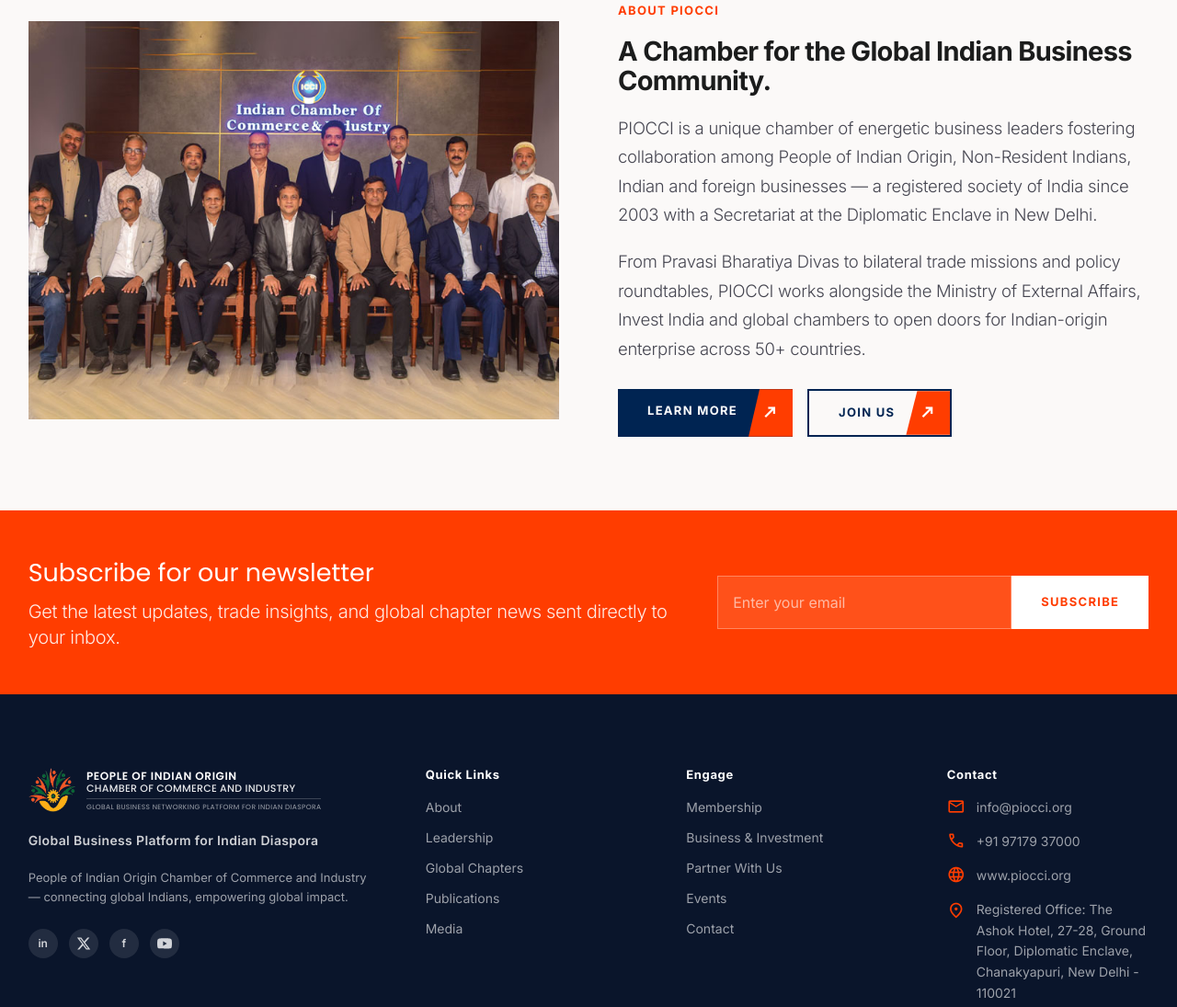
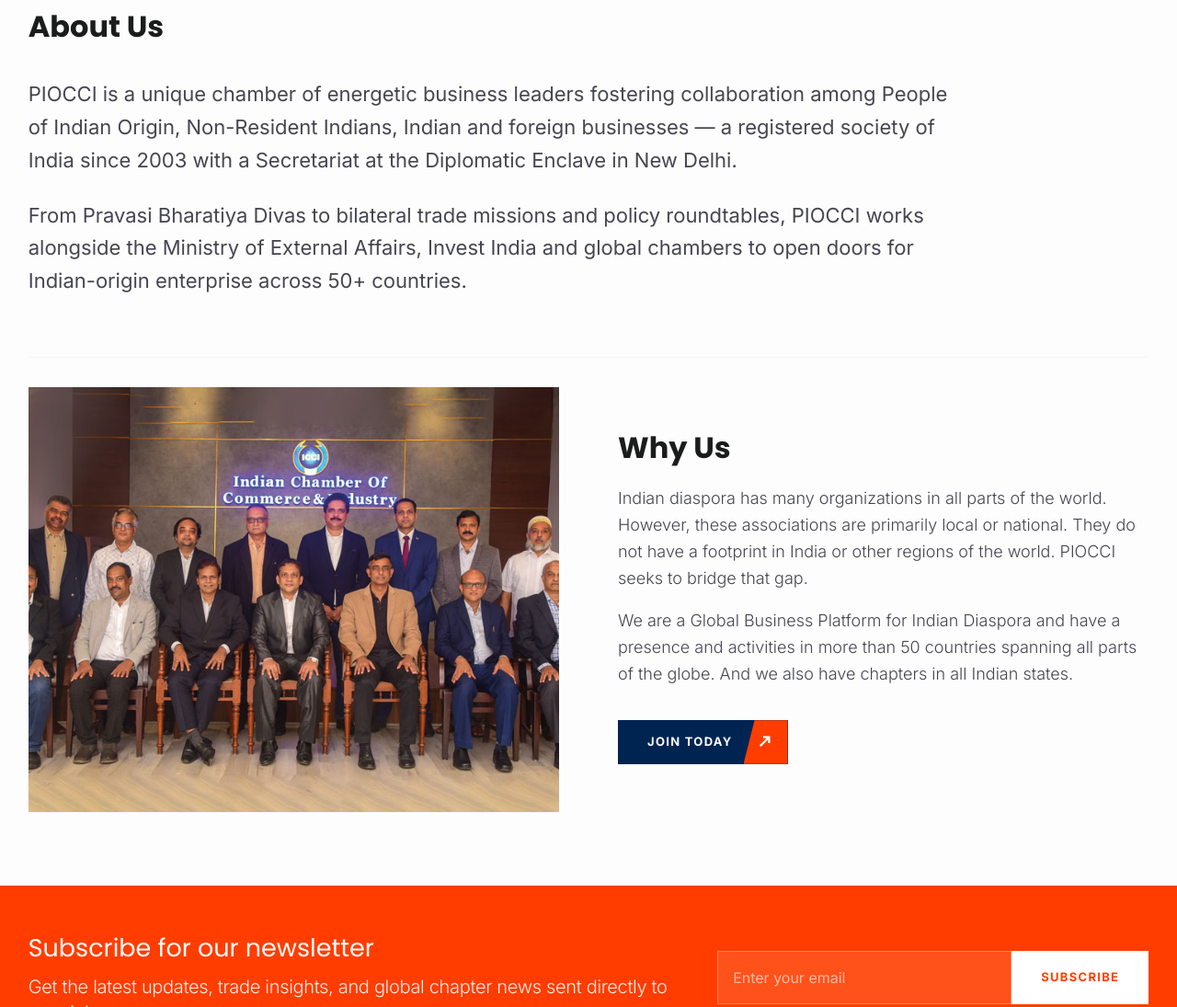
Before and after one commit to pinkiAkiko/PIOCCI01, a plain HTML site: page index.html in a window 1280 px wide. Shown: the part 4877-5972 px from the top of the page at 92% size. Drawn offline with nearby package versions, Linux system fonts and the light colour scheme.

Commit message:
about us and ehy us added

```diff
--- a/index.html
+++ b/index.html
@@ -392,8 +392,7 @@
                   <span class="font-label-caps text-label-caps text-primary-container">India</span>
                   <h4 class="font-headline-md text-headline-md group-hover:text-secondary transition-colors">Minister of
                     State at PIOCCI Conclave, Bharat Mandapam</h4>
-                  <p
-                    class="font-body-md text-[18px] font-light text-on-surface-variant max-w-2xl">
+                  <p class="font-body-md text-[18px] font-light text-on-surface-variant max-w-2xl">
                     Minister of State of External Affairs Smt. Meenkashi
                     Lekhi at PIOCCI conclave at IndiaSoft event at Bharat Mandapam, Delhi.</p>
                 </div>
@@ -407,8 +406,7 @@
                   <span class="font-label-caps text-label-caps text-primary-container">Dubai</span>
                   <h4 class="font-headline-md text-headline-md group-hover:text-secondary transition-colors">PIOCCI
                     Conclave at the India Club, Dubai — GITEX 2023</h4>
-                  <p
-                    class="font-body-md text-[18px] font-light text-on-surface-variant max-w-2xl">
+                  <p class="font-body-md text-[18px] font-light text-on-surface-variant max-w-2xl">
                     PIOCCI Conclave at the India Club, Dubai, with
                     international and PIOCCI Gulf members and Indian startups along with ESC (Indian Ministry of
                     Commerce and Industry) and Madhya Pradesh state officials at the prestigious Gulf Information
@@ -717,7 +715,8 @@
                 style="background-color:#0f3c7e;">
                 <div class="relative z-10">
                   <h3 class="font-headline-md text-headline-md mb-4">Event in Dubai — PIOCCI Gulf Chapter</h3>
-                  <p class="font-body-md text-[19px] font-light text-on-primary/70 mb-6">PIOCCI Gulf Chapter inaugurated by
+                  <p class="font-body-md text-[19px] font-light text-on-primary/70 mb-6">PIOCCI Gulf Chapter inaugurated
+                    by
                     Hon. Mrs. Sushma Swaraj; HP Chief Minister discussed investment prospects with the chapter.</p>
                 </div>
                 <button
@@ -739,7 +738,8 @@
                 class="md:w-3/5 p-8 text-primary flex flex-col justify-between bg-white relative overflow-hidden border border-outline-variant">
                 <div class="relative z-10">
                   <h3 class="font-headline-md text-headline-md mb-4">HSS Global Coordinator at PIOCCI</h3>
-                  <p class="font-body-md text-[19px] font-light text-deep-navy mb-6">Mr. Saumitra Gokhale, Global Coordinator
+                  <p class="font-body-md text-[19px] font-light text-deep-navy mb-6">Mr. Saumitra Gokhale, Global
+                    Coordinator
                     of HSS, visited PIOCCI at Pravasi Bhavan and commended its work and goals.</p>
                 </div>
                 <button
@@ -751,38 +751,51 @@
           </div>
         </div>
       </section>
-      <!-- About Us -->
-      <section class="bg-surface-bright py-section-padding">
-        <div class="px-margin-page max-w-[1440px] mx-auto grid grid-cols-1 md:grid-cols-2 gap-16 items-center">
+      <!-- About & Why Us Section (As per Reference UI) -->
+      <section class="bg-[#fdfdfd] py-section-padding border-t border-outline-variant/30">
+        <div class="px-margin-page max-w-[1440px] mx-auto flex flex-col gap-16">
 
-          <!-- Left: Image -->
-          <div class="overflow-hidden" style="aspect-ratio:4/3;">
-            <img src="assets/icci-management.jpg" alt="PIOCCI Leadership" class="w-full h-full object-cover" />
-          </div>
-
-          <!-- Right: Text -->
-          <div class="flex flex-col gap-5">
-            <span class="font-label-caps text-label-caps text-secondary uppercase tracking-widest">About PIOCCI</span>
-            <h2 class="font-headline-lg text-headline-lg text-on-surface">A Chamber for the Global Indian Business
-              Community.</h2>
-            <p class="font-body-md text-body-md text-on-surface-variant" style="font-size:18.5px;line-height:1.7;">
+          <!-- About PIOCCI (Full Width Layout like "We Work for You") -->
+          <div class="flex flex-col gap-6 max-w-5xl">
+            <h2 class="font-headline-lg text-[32px] text-on-surface font-bold mb-2" style="font-family: 'Poppins', sans-serif;">About Us</h2>
+            <p class="font-body-md text-[22px] font-normal text-on-surface-variant leading-relaxed">
               PIOCCI is a unique chamber of energetic business leaders fostering collaboration among People of Indian
               Origin, Non-Resident Indians, Indian and foreign businesses — a registered society of India since 2003
               with a Secretariat at the Diplomatic Enclave in New Delhi.
             </p>
-            <p class="font-body-md text-body-md text-on-surface-variant" style="font-size:18.5px;line-height:1.7;">
+            <p class="font-body-md text-[22px] font-normal text-on-surface-variant leading-relaxed">
               From Pravasi Bharatiya Divas to bilateral trade missions and policy roundtables, PIOCCI works alongside
               the Ministry of External Affairs, Invest India and global chambers to open doors for Indian-origin
               enterprise across 50+ countries.
             </p>
-            <div class="flex gap-4 mt-2">
-              <a href="#"
-                class="bg-primary text-white font-label-caps text-label-caps py-4 px-8 btn-diagonal hover:opacity-90 transition-all">LEARN
-                MORE</a>
-              <a href="#" class="font-label-caps text-label-caps py-4 px-8 btn-diagonal transition-all"
-                style="border:2px solid #002452;color:#002452;"
-                onmouseover="this.style.background='#002452';this.style.color='#fff'"
-                onmouseout="this.style.background='transparent';this.style.color='#002452'">JOIN US</a>
+          </div>
+
+          <!-- Why PIOCCI (Split Layout like "Become a Member") -->
+          <div class="grid grid-cols-1 md:grid-cols-2 gap-16 items-center pt-8 border-t border-outline-variant/10">
+            <!-- Left: Image -->
+            <div class="overflow-hidden" style="aspect-ratio:4/3.2;">
+              <img src="assets/icci-management.jpg" alt="PIOCCI Collaboration" class="w-full h-full object-cover" />
+            </div>
+            <!-- Right: Content -->
+            <div class="flex flex-col gap-5">
+              <h2 class="font-headline-lg text-[32px] text-on-surface font-bold leading-tight"
+                style="font-family: 'Poppins', sans-serif;">Why Us</h2>
+              <div
+                class="flex flex-col gap-4 text-on-surface-variant font-body-md text-[18px] font-light leading-relaxed">
+                <p>
+                  Indian diaspora has many organizations in all parts of the world. However, these associations are
+                  primarily local or national. They do not have a footprint in India or other regions of the world.
+                  PIOCCI seeks to bridge that gap.
+                </p>
+                <p>
+                  We are a Global Business Platform for Indian Diaspora and have a presence and activities in more than
+                  50 countries spanning all parts of the globe. And we also have chapters in all Indian states.
+                </p>
+              </div>
+              <div class="mt-4">
+                <a href="#"
+                  class="bg-primary text-white font-label-caps text-label-caps py-4 px-8 btn-diagonal hover:opacity-90 transition-all inline-block">JOIN TODAY</a>
+              </div>
             </div>
           </div>
 
@@ -793,8 +806,10 @@
       <section class="bg-secondary py-12 px-margin-page">
         <div class="max-w-[1440px] mx-auto flex flex-col md:flex-row justify-between items-center gap-stack-md">
           <div class="text-white">
-            <h3 class="text-[27px] mb-2" style="font-family: 'Poppins', sans-serif; font-weight:400;">Subscribe for our newsletter</h3>
-            <p class="font-body-md text-body-md opacity-90">Get the latest updates, trade insights, and global chapter news sent directly to your inbox.</p>
+            <h3 class="text-[27px] mb-2" style="font-family: 'Poppins', sans-serif; font-weight:400;">Subscribe for our
+              newsletter</h3>
+            <p class="font-body-md text-body-md opacity-90">Get the latest updates, trade insights, and global chapter
+              news sent directly to your inbox.</p>
           </div>
           <div class="flex w-full md:w-auto">
             <input
@@ -813,26 +828,40 @@
             <div class="flex items-center gap-3">
               <img alt="PIOCCI Logo" src="logo.png" class="h-12 w-auto object-contain flex-shrink-0" />
               <div class="flex flex-col leading-tight select-none" style="font-family: 'Poppins', sans-serif;">
-                <span class="text-[12px] font-semibold text-white tracking-wider uppercase">People of Indian Origin</span>
-                <span class="text-[11px] font-medium text-white/90 tracking-wide uppercase">Chamber of Commerce and Industry</span>
+                <span class="text-[12px] font-semibold text-white tracking-wider uppercase">People of Indian
+                  Origin</span>
+                <span class="text-[11px] font-medium text-white/90 tracking-wide uppercase">Chamber of Commerce and
+                  Industry</span>
                 <div class="border-t border-white/20 my-1"></div>
-                <span class="text-[7.5px] font-normal text-white/60 tracking-wider uppercase">Global Business Networking Platform for Indian Diaspora</span>
+                <span class="text-[7.5px] font-normal text-white/60 tracking-wider uppercase">Global Business Networking
+                  Platform for Indian Diaspora</span>
               </div>
             </div>
             <p class="text-white/80 font-body-md text-[14px] font-semibold tracking-wide">
               Global Business Platform for Indian Diaspora
             </p>
             <p class="text-white/60 font-body-md text-[13px] leading-relaxed">
-              People of Indian Origin Chamber of Commerce and Industry — connecting global Indians, empowering global impact.
+              People of Indian Origin Chamber of Commerce and Industry — connecting global Indians, empowering global
+              impact.
             </p>
             <div class="flex gap-3 mt-1">
-              <a href="#" class="w-8 h-8 rounded-full bg-white/10 flex items-center justify-center text-white/80 hover:bg-secondary hover:text-white transition-all text-xs font-semibold">in</a>
-              <a href="#" class="w-8 h-8 rounded-full bg-white/10 flex items-center justify-center text-white/80 hover:bg-secondary hover:text-white transition-all text-xs font-semibold">
-                <svg class="w-4 h-4 fill-current" viewBox="0 0 24 24"><path d="M18.244 2.25h3.308l-7.227 8.26 8.502 11.24H16.17l-5.214-6.817L4.99 21.75H1.68l7.73-8.835L1.254 2.25H8.08l4.713 6.231zm-1.161 17.52h1.833L7.084 4.126H5.117z"/></svg>
+              <a href="#"
+                class="w-8 h-8 rounded-full bg-white/10 flex items-center justify-center text-white/80 hover:bg-secondary hover:text-white transition-all text-xs font-semibold">in</a>
+              <a href="#"
+                class="w-8 h-8 rounded-full bg-white/10 flex items-center justify-center text-white/80 hover:bg-secondary hover:text-white transition-all text-xs font-semibold">
+                <svg class="w-4 h-4 fill-current" viewBox="0 0 24 24">
+                  <path
+                    d="M18.244 2.25h3.308l-7.227 8.26 8.502 11.24H16.17l-5.214-6.817L4.99 21.75H1.68l7.73-8.835L1.254 2.25H8.08l4.713 6.231zm-1.161 17.52h1.833L7.084 4.126H5.117z" />
+                </svg>
               </a>
-              <a href="#" class="w-8 h-8 rounded-full bg-white/10 flex items-center justify-center text-white/80 hover:bg-secondary hover:text-white transition-all text-xs font-semibold">f</a>
-              <a href="#" class="w-8 h-8 rounded-full bg-white/10 flex items-center justify-center text-white/80 hover:bg-secondary hover:text-white transition-all text-xs font-semibold">
-                <svg class="w-4 h-4 fill-current" viewBox="0 0 24 24"><path d="M23.498 6.163a3.003 3.003 0 0 0-2.11-2.11C19.518 3.5 12 3.5 12 3.5s-7.518 0-9.388.553a3.003 3.003 0 0 0-2.11 2.11C0 8.033 0 12 0 12s0 3.967.502 5.837a3.003 3.003 0 0 0 2.11 2.11c1.87.553 9.388.553 9.388.553s7.518 0 9.388-.553a3.003 3.003 0 0 0 2.11-2.11C24 15.967 24 12 24 12s0-3.967-.502-5.837zM9.545 15.568V8.432L15.818 12l-6.273 3.568z"/></svg>
+              <a href="#"
+                class="w-8 h-8 rounded-full bg-white/10 flex items-center justify-center text-white/80 hover:bg-secondary hover:text-white transition-all text-xs font-semibold">f</a>
+              <a href="#"
+                class="w-8 h-8 rounded-full bg-white/10 flex items-center justify-center text-white/80 hover:bg-secondary hover:text-white transition-all text-xs font-semibold">
+                <svg class="w-4 h-4 fill-current" viewBox="0 0 24 24">
+                  <path
+                    d="M23.498 6.163a3.003 3.003 0 0 0-2.11-2.11C19.518 3.5 12 3.5 12 3.5s-7.518 0-9.388.553a3.003 3.003 0 0 0-2.11 2.11C0 8.033 0 12 0 12s0 3.967.502 5.837a3.003 3.003 0 0 0 2.11 2.11c1.87.553 9.388.553 9.388.553s7.518 0 9.388-.553a3.003 3.003 0 0 0 2.11-2.11C24 15.967 24 12 24 12s0-3.967-.502-5.837zM9.545 15.568V8.432L15.818 12l-6.273 3.568z" />
+                </svg>
               </a>
             </div>
           </div>
@@ -841,7 +870,8 @@
           <div class="grid grid-cols-1 md:grid-cols-3 gap-12 lg:gap-16 flex-1 w-full">
             <!-- Col 2: Quick Links -->
             <div class="flex flex-col gap-4">
-              <span class="font-label-caps text-label-caps text-white font-bold tracking-wider text-[14px]">Quick Links</span>
+              <span class="font-label-caps text-label-caps text-white font-bold tracking-wider text-[14px]">Quick
+                Links</span>
               <div class="flex flex-col gap-3 text-[14px]">
                 <a class="text-white/60 hover:text-secondary transition-colors" href="#">About</a>
                 <a class="text-white/60 hover:text-secondary transition-colors" href="#">Leadership</a>
@@ -853,7 +883,8 @@
 
             <!-- Col 3: Engage -->
             <div class="flex flex-col gap-4">
-              <span class="font-label-caps text-label-caps text-white font-bold tracking-wider text-[14px]">Engage</span>
+              <span
+                class="font-label-caps text-label-caps text-white font-bold tracking-wider text-[14px]">Engage</span>
               <div class="flex flex-col gap-3 text-[14px]">
                 <a class="text-white/60 hover:text-secondary transition-colors" href="#">Membership</a>
                 <a class="text-white/60 hover:text-secondary transition-colors" href="#">Business & Investment</a>
@@ -865,24 +896,31 @@
 
             <!-- Col 4: Contact -->
             <div class="flex flex-col gap-4">
-              <span class="font-label-caps text-label-caps text-white font-bold tracking-wider text-[14px]">Contact</span>
+              <span
+                class="font-label-caps text-label-caps text-white font-bold tracking-wider text-[14px]">Contact</span>
               <div class="flex flex-col gap-4 text-[14px]">
                 <div class="flex items-center gap-3">
                   <span class="material-symbols-outlined text-secondary text-[20px]" data-icon="mail">mail</span>
-                  <a href="mailto:info@piocci.org" class="text-white/60 hover:text-secondary transition-colors">info@piocci.org</a>
+                  <a href="mailto:info@piocci.org"
+                    class="text-white/60 hover:text-secondary transition-colors">info@piocci.org</a>
                 </div>
                 <div class="flex items-center gap-3">
                   <span class="material-symbols-outlined text-secondary text-[20px]" data-icon="call">call</span>
-                  <a href="tel:+919717937000" class="text-white/60 hover:text-secondary transition-colors">+91 97179 37000</a>
+                  <a href="tel:+919717937000" class="text-white/60 hover:text-secondary transition-colors">+91 97179
+                    37000</a>
                 </div>
                 <div class="flex items-center gap-3">
-                  <span class="material-symbols-outlined text-secondary text-[20px]" data-icon="language">language</span>
-                  <a href="https://www.piocci.org" target="_blank" class="text-white/60 hover:text-secondary transition-colors">www.piocci.org</a>
+                  <span class="material-symbols-outlined text-secondary text-[20px]"
+                    data-icon="language">language</span>
+                  <a href="https://www.piocci.org" target="_blank"
+                    class="text-white/60 hover:text-secondary transition-colors">www.piocci.org</a>
                 </div>
                 <div class="flex items-start gap-3">
-                  <span class="material-symbols-outlined text-secondary text-[20px] mt-0.5" data-icon="location_on">location_on</span>
+                  <span class="material-symbols-outlined text-secondary text-[20px] mt-0.5"
+                    data-icon="location_on">location_on</span>
                   <span class="text-white/60 leading-relaxed">
-                    Registered Office: The Ashok Hotel, 27-28, Ground Floor, Diplomatic Enclave, Chanakyapuri, New Delhi - 110021
+                    Registered Office: The Ashok Hotel, 27-28, Ground Floor, Diplomatic Enclave, Chanakyapuri, New Delhi
+                    - 110021
                   </span>
                 </div>
               </div>
@@ -890,7 +928,8 @@
           </div>
         </div>
 
-        <div class="max-w-[1440px] mx-auto mt-12 pt-8 border-t border-white/10 flex flex-col md:flex-row justify-between text-white/50 text-[12px]">
+        <div
+          class="max-w-[1440px] mx-auto mt-12 pt-8 border-t border-white/10 flex flex-col md:flex-row justify-between text-white/50 text-[12px]">
           <span>© 2026 PIOCCI - People of Indian Origin Chamber of Commerce and Industry. All rights reserved.</span>
         </div>
       </footer>
```
Also changed, not shown: assets/aditya-jha.jpg (added), assets/kirti-sharma.jpg (added).
